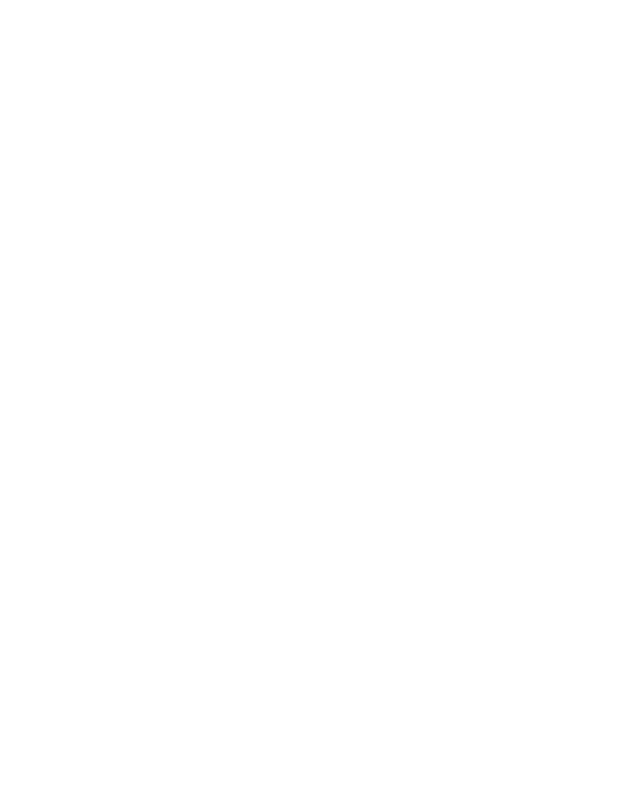
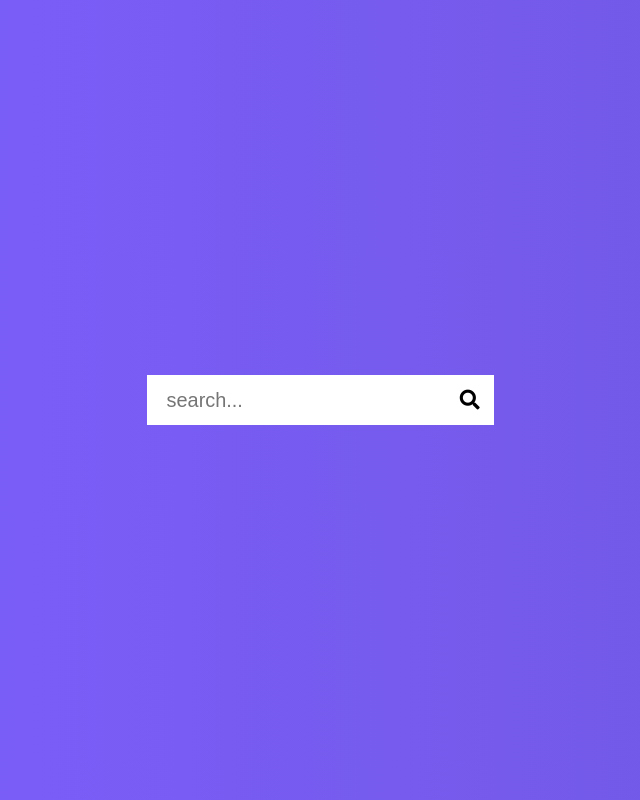
Before and after one commit to diebanz/50DaysProjects, a plain HTML site: page Day4/index.html in a window 1280 px wide. Shown: the whole page, without its empty margins (344-984 px from the left). Drawn offline with Linux system fonts and the light colour scheme.

Commit message:
day4, html and css

```diff
--- a/Day4/index.html
+++ b/Day4/index.html
@@ -4,10 +4,20 @@
         <meta charset="UTF-8" />
         <meta http-equiv="X-UA-Compatible" content="IE=edge" />
         <meta name="viewport" content="width=device-width, initial-scale=1.0" />
+        <link
+            rel="stylesheet"
+            href="https://use.fontawesome.com/releases/v5.15.4/css/all.css"
+            integrity="sha384-DyZ88mC6Up2uqS4h/KRgHuoeGwBcD4Ng9SiP4dIRy0EXTlnuz47vAwmeGwVChigm"
+            crossorigin="anonymous"
+        />
         <link rel="stylesheet" href="style.css" />
         <title>Day 4 - Hidden Search Widget</title>
     </head>
     <body>
+        <div class="container active">
+            <input type="text" class="input" placeholder="search..." />
+            <button class="btn"><i class="fas fa-search"></i></button>
+        </div>
         <script src="index.js"></script>
     </body>
 </html>
--- a/Day4/style.css
+++ b/Day4/style.css
@@ -0,0 +1,61 @@
+* {
+    margin: 0;
+    padding: 0;
+    box-sizing: border-box;
+}
+
+html {
+    font-size: 62.2%;
+    overflow: hidden;
+}
+
+body {
+    font-size: 1.6rem;
+    font-family: Tahoma, sans-serif;
+    height: 100vh;
+    display: flex;
+    justify-content: center;
+    align-items: center;
+    background-image: linear-gradient(90deg, #7d5fff, #7158e2);
+}
+
+.container {
+    position: relative;
+    height: 5rem;
+}
+
+.input {
+    background-color: #fff;
+    border: none;
+    font-size: 2rem;
+    padding: 2rem;
+    height: 5rem;
+    width: 5rem;
+    transition: width 0.3s ease;
+}
+
+.btn {
+    background-color: #fff;
+    border: none;
+    cursor: pointer;
+    font-size: 2rem;
+    position: absolute;
+    top: 0;
+    left: 0;
+    height: 5rem;
+    width: 5rem;
+    transition: transform 0.3s ease;
+}
+
+.btn:focus,
+.input:focus {
+    outline: none;
+}
+
+.container.active .input {
+    width: 30rem;
+}
+
+.container.active .btn {
+    transform: translateX(298px);
+}
```
